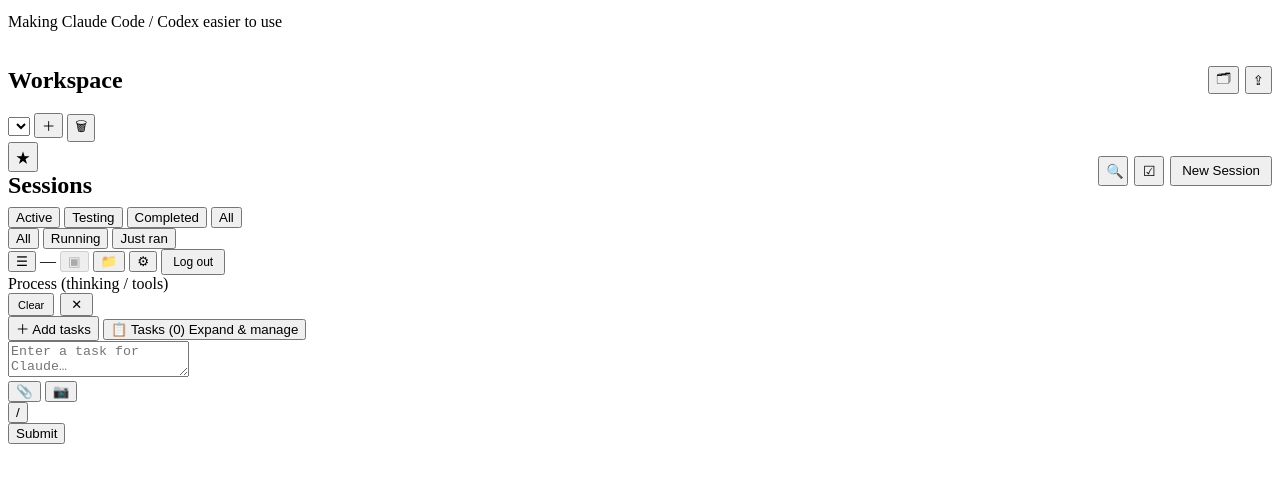
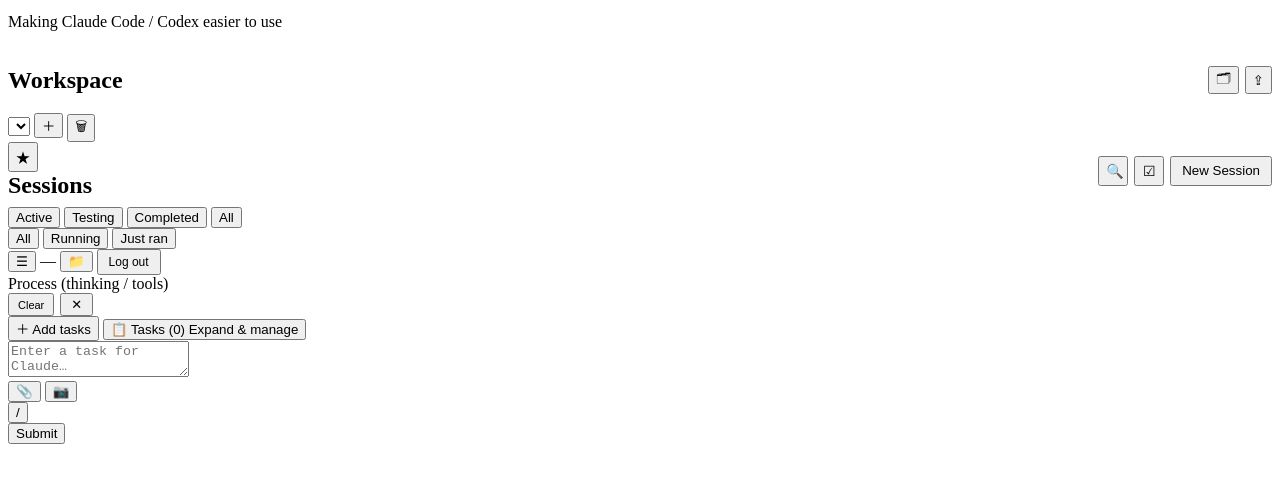
Before and after one commit to lingxiao10/clootee, a website with bundled scripts: page projects/claude_hub/frontend/index.html in a window 1280 px wide. Shown: the part 189-672 px from the top of the page. Built offline with nearby package versions, Linux system fonts and the light colour scheme; no server answers.

Commit message:
feat(ui): 顶部右侧仅保留目录(📁)与退出登录，隐藏折叠AI与过程(⚙)两个按钮

```diff
--- a/projects/claude_hub/frontend/index.html
+++ b/projects/claude_hub/frontend/index.html
@@ -713,10 +713,10 @@
         <select id="engineSelect" class="engine-select" style="display:none"></select>
         <span class="engine-badge" id="engineBadge" style="display:none"></span>
         <span class="spacer"></span>
-        <button id="aiCollapseBtn" class="icon-btn ai-collapse-btn" aria-label="collapse AI messages"></button>
+        <button id="aiCollapseBtn" class="icon-btn ai-collapse-btn" aria-label="collapse AI messages" style="display:none"></button>
         <button id="filesBtn" class="icon-btn files-btn" aria-label="files" title="files">📁</button>
         <button id="traceBtn" class="icon-btn trace-hdr-btn" aria-label="trace" title="全过程" style="display:none">🕒</button>
-        <button id="procBtn" class="icon-btn proc-btn" aria-label="process">⚙</button>
+        <button id="procBtn" class="icon-btn proc-btn" aria-label="process" style="display:none">⚙</button>
         <button id="logoutBtn" style="flex:none;padding:4px 10px;font-size:12px"></button>
       </div>
 
```
